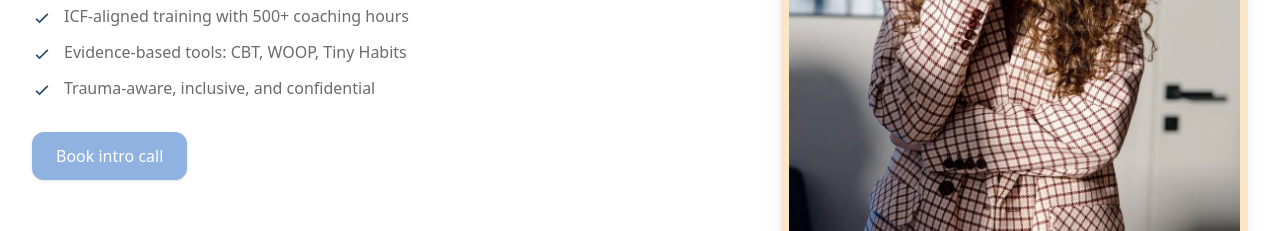
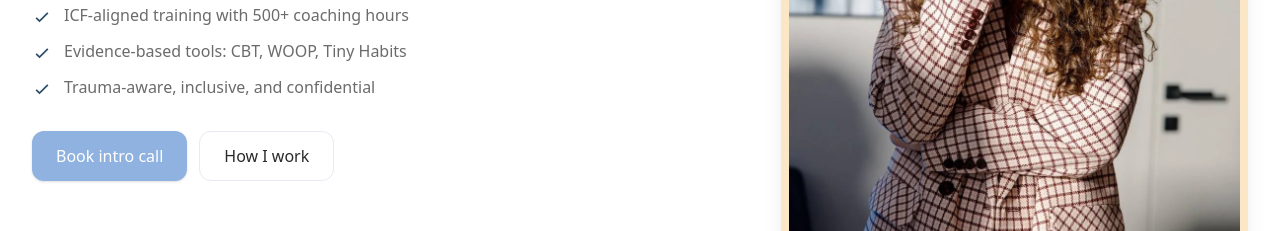
Before and after one commit to diiegg/liza.coach, a Next.js app: page / in a window 1280 px wide. Shown: the part 1880-2111 px from the top of the page. Built offline with nearby package versions, Linux system fonts and the light colour scheme.

Commit message:
feat: restore second CTA button with updated labels in About section

```diff
--- a/src/components/sections/About.tsx
+++ b/src/components/sections/About.tsx
@@ -29,6 +29,12 @@ export function About({ t }: AboutProps) {
               className="inline-flex items-center rounded-xl bg-[var(--brand)] px-6 py-3 text-white font-medium shadow hover:bg-[var(--brand-hover)] transition-colors"
             >
               {t.about.cta1}
+            </a>
+            <a
+              href="#method"
+              className="inline-flex items-center rounded-xl border px-6 py-3 font-medium border-[var(--border)] bg-[var(--surface)] hover:bg-[color:var(--surface)/0.9] transition-colors"
+            >
+              {t.about.cta2}
             </a>
           </div>
           {t.about.credentials && (
--- a/src/lib/i18n.ts
+++ b/src/lib/i18n.ts
@@ -200,8 +200,8 @@ export const translations = {
         '🎯 Я даю не теорию, а работающие инструменты — Всё, чему я учу, я проверила на себе. Я не продаю мотивацию — я даю систему, которая работает.',
         '🤝 Я создаю безопасное пространство — Со мной можно быть собой. Я не сужу, не давлю и не требую невозможного. Моя задача — поддержать вас на пути к результату.',
       ],
-      cta1: 'Записаться на вводный звонок',
-      cta2: 'Образование и сертификаты',
+      cta1: 'Подходит ли вам коучинг',
+      cta2: 'Как я работаю',
       credentialsTitle: 'Образование и сертификаты:',
       credentials: [
         'Обучение и сертификация по стандартам ICF',
```
